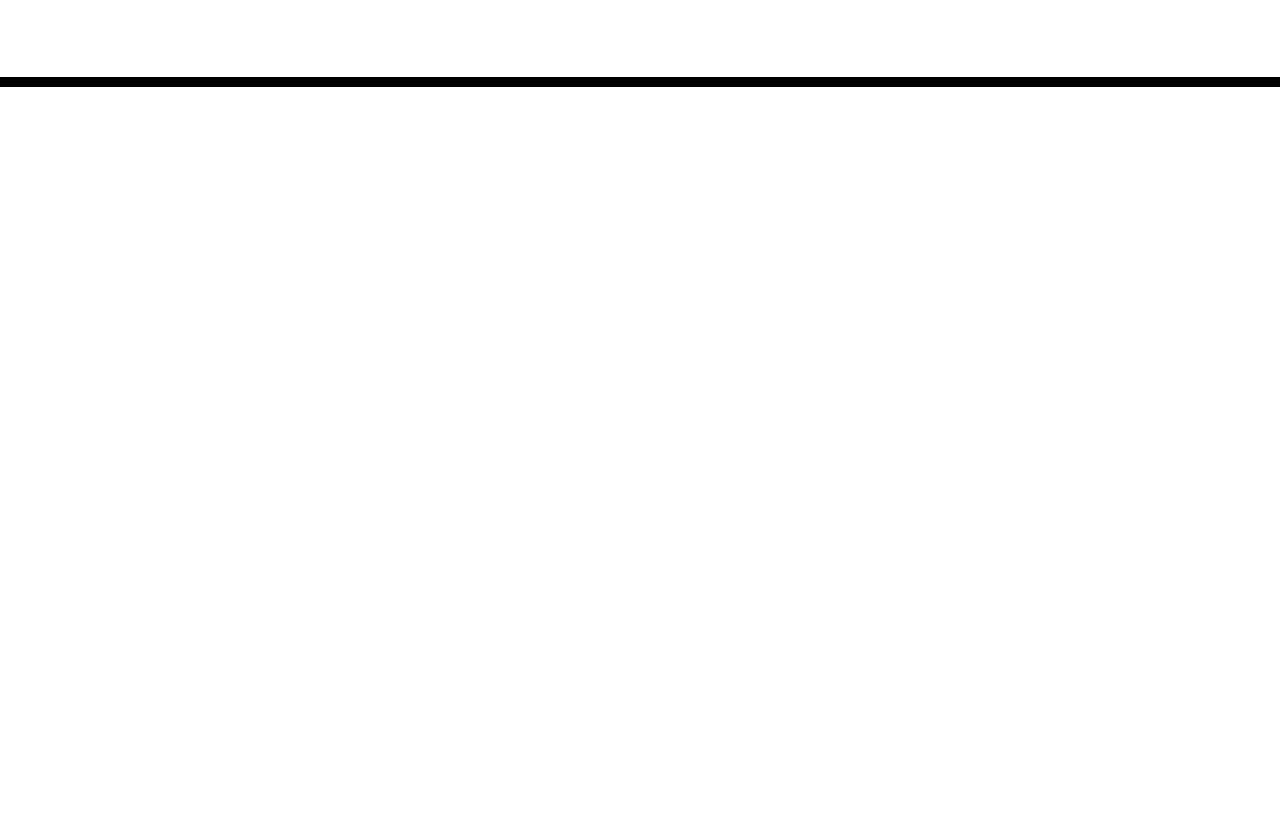
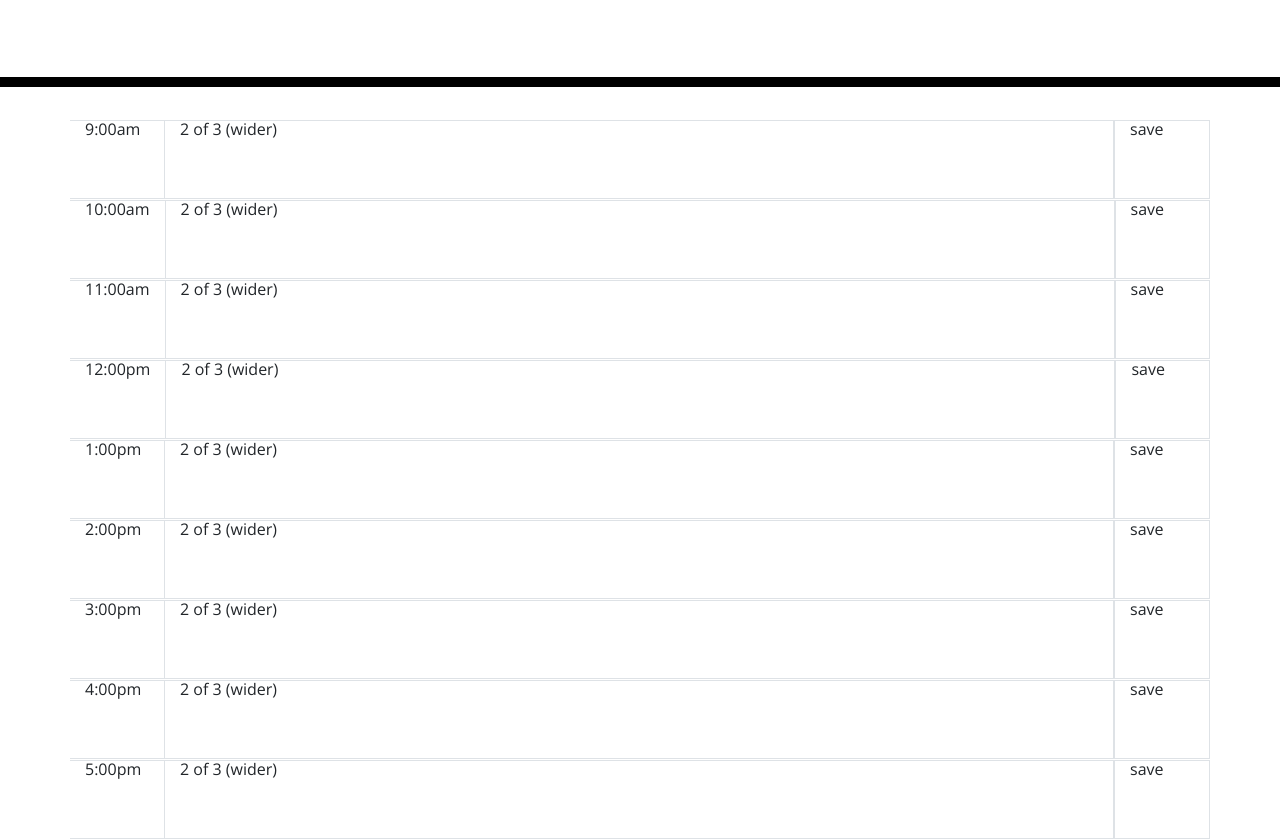
Before and after one commit to chrischarlesgibson/work-day-scheduler, a plain HTML site: page Develop/index.html in a window 1280 px wide. Shown: the part 181-1020 px from the top of the page. Before the commit the page ends 800 px from the top, so only its background shows below. Drawn offline with nearby package versions, Linux system fonts and the light colour scheme.

Commit message:
add schedule html skeleton

```diff
--- a/Develop/index.html
+++ b/Develop/index.html
@@ -29,7 +29,51 @@
       <p id="currentDay" class="lead"></p>
     </header>
     <div class="container">
-      <!-- Timeblocks go here -->
+      <div class="row">
+        <div class="col border-top border-bottom">9:00am</div>
+        <div class="col-10 border">2 of 3 (wider)</div>
+        <div class="col border">save</div>
+      </div>
+      <div class="row">
+        <div class="col border-top border-bottom">10:00am</div>
+        <div class="col-10 border">2 of 3 (wider)</div>
+        <div class="col border">save</div>
+      </div>
+      <div class="row">
+        <div class="col border-top border-bottom">11:00am</div>
+        <div class="col-10 border">2 of 3 (wider)</div>
+        <div class="col border">save</div>
+      </div>
+      <div class="row">
+        <div class="col border-top border-bottom">12:00pm</div>
+        <div class="col-10 border">2 of 3 (wider)</div>
+        <div class="col border">save</div>
+      </div>
+      <div class="row">
+        <div class="col border-top border-bottom">1:00pm</div>
+        <div class="col-10 border">2 of 3 (wider)</div>
+        <div class="col border">save</div>
+      </div>
+      <div class="row">
+        <div class="col border-top border-bottom">2:00pm</div>
+        <div class="col-10 border">2 of 3 (wider)</div>
+        <div class="col border">save</div>
+      </div>
+      <div class="row">
+        <div class="col border-top border-bottom">3:00pm</div>
+        <div class="col-10 border">2 of 3 (wider)</div>
+        <div class="col border">save</div>
+      </div>
+      <div class="row">
+        <div class="col border-top border-bottom">4:00pm</div>
+        <div class="col-10 border">2 of 3 (wider)</div>
+        <div class="col border">save</div>
+      </div>
+      <div class="row">
+        <div class="col border-top border-bottom">5:00pm</div>
+        <div class="col-10 border">2 of 3 (wider)</div>
+        <div class="col border">save</div>
+      </div>
     </div>
 
     <script src="https://cdnjs.cloudflare.com/ajax/libs/jquery/3.2.1/jquery.min.js"></script>
```
Also changed, not shown: 2 other files.
